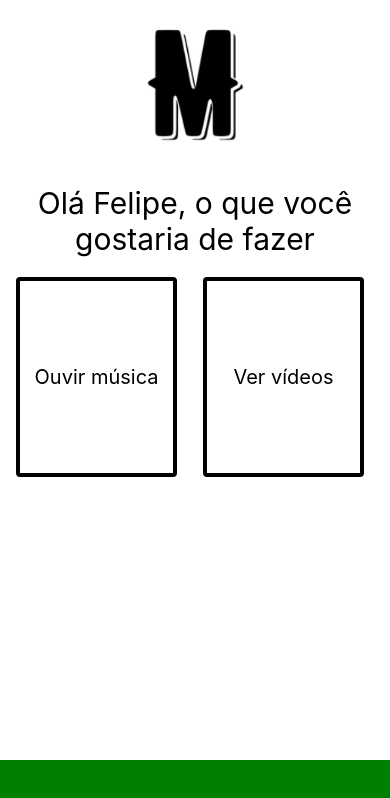
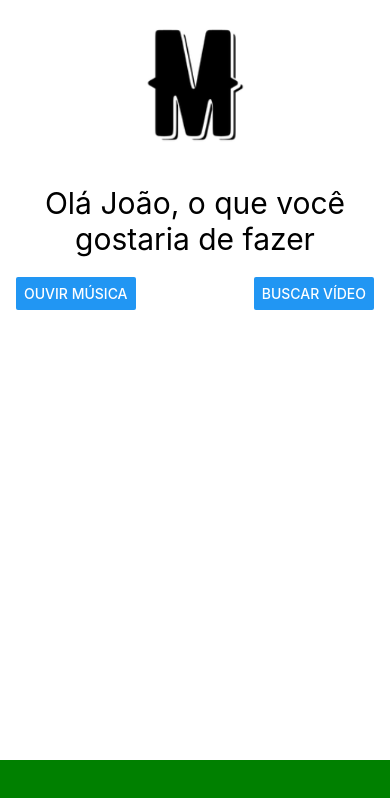
Before and after one commit to Equipe02-Unicamp/MaxStream, a React Native app: screen / in a window 390 px wide. Shown: the top 798 px of the page. Built offline with nearby package versions, Linux system fonts and the light colour scheme.

Commit message:
Basic screen navigation

```diff
--- a/src/App/index.js
+++ b/src/App/index.js
@@ -1,16 +1,34 @@
-import React from 'react';
+import React, { useState, useMemo } from 'react';
 import { View, Image } from 'react-native';
-import SearchSelection from '../SearchSelection'
+import Home from '../Home';
+import SearchMusic from '../SearchMusic';
+import SearchVideo from '../SearchVideo';
 import styles from './styles';
 
 export default function App() {
+  const [currentScreen, setCurrentScreen] = useState('Home')
+
+  const handleSearchSelection = (selection) => {
+    setCurrentScreen(selection)
+  }
+
+  const returnToMainScreen = () => {
+    setCurrentScreen('Home')
+  }
+
+  const availableScreens = useMemo(() => ({
+    Home: <Home onSearchSelection={handleSearchSelection} />,
+    SearchMusic: <SearchMusic returnToMainScreen={returnToMainScreen} />,
+    SearchVideo: <SearchVideo returnToMainScreen={returnToMainScreen} />
+  }), [])
+
   return (
     <View style={styles.container}>
       <View style={styles.logoArea}>
         <Image style={styles.compactLogo} source={require('./compact_logo.png')} />
       </View>
       <View style={styles.mainArea}>
-        <SearchSelection />
+        {availableScreens[currentScreen]}
       </View>
       <View style={styles.footerArea} />
     </View>
--- /dev/null
+++ b/src/Home/index.js
@@ -0,0 +1,17 @@
+import React from 'react';
+import { View, Text, Button } from 'react-native';
+import styles from './styles';
+
+export default function Home({ onSearchSelection }) {
+  return (
+    <View style={styles.container}>
+      <Text style={styles.label}>
+        Olá João, o que você gostaria de fazer
+      </Text>
+      <View style={styles.chooseBoxContainer}>
+        <Button title='Ouvir música' onPress={() => onSearchSelection('SearchMusic')} />
+        <Button title='Buscar Vídeo' onPress={() => onSearchSelection('SearchVideo')} />
+      </View>
+    </View>
+  );
+}
--- a/src/SearchSelection/styles.js
+++ b/src/Home/styles.js
@@ -12,22 +12,11 @@ export default StyleSheet.create({
     textAlign: 'center'
   },
   chooseBoxContainer: {
-    flex: 0.2,
     flexDirection: 'row',
     marginTop: 20,
     width: '100%',
     justifyContent: 'space-between'
   },
-  chooseBox: {
-    width: '45%',
-    height: 200,
-    borderColor: 'black',
-    borderWidth: 4,
-    borderRadius: 4,
-    marginRight: 10,
-    alignItems: 'center',
-    justifyContent: 'center'
-  },
   chooseLabel: {
     fontSize: 20
   }
--- /dev/null
+++ b/src/SearchMusic/index.js
@@ -0,0 +1,11 @@
+import React from 'react';
+import { View, Text, Button } from 'react-native';
+
+export default function SearchMusic({ returnToMainScreen }) {
+  return (
+    <View>
+      <Text>Buscar música</Text>
+      <Button title={'Voltar'} onPress={returnToMainScreen} />
+    </View>
+  );
+}
--- a/src/SearchSelection/index.js
+++ /dev/null
@@ -1,26 +0,0 @@
-import React from 'react';
-import { View, Text } from 'react-native';
-import styles from './styles';
-
-
-export default function SearchSelection() {
-  return (
-    <View style={styles.container}>
-      <Text style={styles.label}>
-        Olá Felipe, o que você gostaria de fazer
-      </Text>
-      <View style={styles.chooseBoxContainer}>
-        <View style={styles.chooseBox}>
-          <Text style={styles.chooseLabel}>
-            Ouvir música
-          </Text>
-        </View>
-        <View style={styles.chooseBox}>
-          <Text style={styles.chooseLabel}>
-            Ver vídeos
-          </Text>
-        </View>
-      </View>
-    </View>
-  );
-}
--- /dev/null
+++ b/src/SearchVideo/index.js
@@ -0,0 +1,11 @@
+import React from 'react';
+import { View, Text, Button } from 'react-native';
+
+export default function SearchVideo({ returnToMainScreen }) {
+  return (
+    <View>
+      <Text>Buscar vídeo</Text>
+      <Button title={'Voltar'} onPress={returnToMainScreen} />
+    </View>
+  );
+}
```
